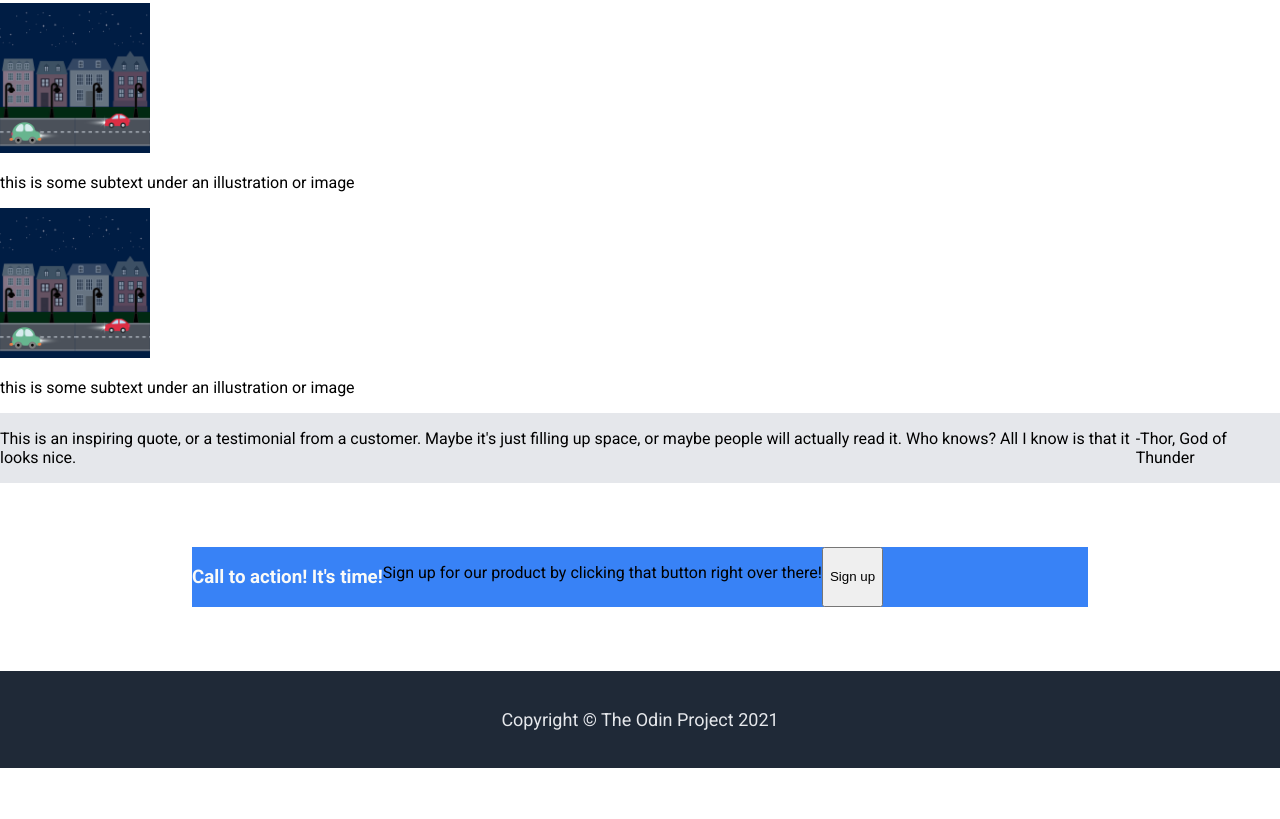
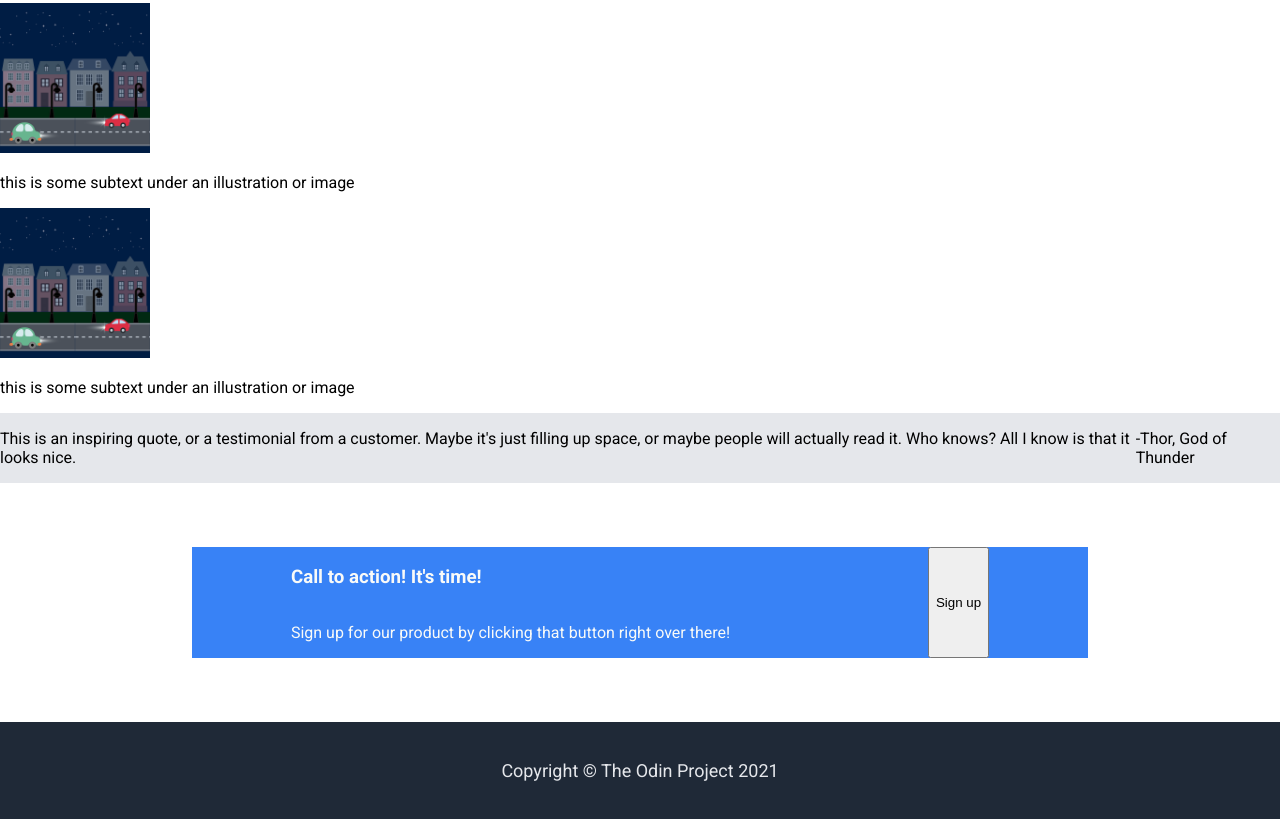
Before and after one commit to shioncm/odin-landing-page, a plain HTML site: page index.html in a window 1280 px wide. Shown: the part 1038-1857 px from the top of the page. Before the commit the page ends 1806 px from the top, so only its background shows below. Drawn offline with Linux system fonts and the light colour scheme.

Commit message:
Fix layout of banner with flex - add text portion of banner in new div in index.html to change layout   with flex in style.css

```diff
--- a/index.html
+++ b/index.html
@@ -43,8 +43,10 @@
         <p>-Thor, God of Thunder</p>
     </div>
     <div class="banner">
-        <h3>Call to action! It's time!</h3>
-        <p>Sign up for our product by clicking that button right over there!</p>
+        <div class="banner-text">
+            <h3>Call to action! It's time!</h3>
+            <p>Sign up for our product by clicking that button right over there!</p>
+        </div>
         <button>Sign up</button>
     </div>
     <footer>
--- a/style.css
+++ b/style.css
@@ -67,12 +67,24 @@ body {
 
 .banner{
     display: flex;
+    flex-direction: row;
     margin: 5% 15% 5% 15%;
     background-color: #3882f6;
+    justify-content: space-around;
 }
 
-.banner h3{
+/* .banner h3{
     color: #f9faf8;
+} */
+
+.banner-text{
+    display: flex;
+    flex-direction: column;
+    color: #f9faf8;
+}
+
+.banner > button{
+
 }
 
 /* Footer */
```
